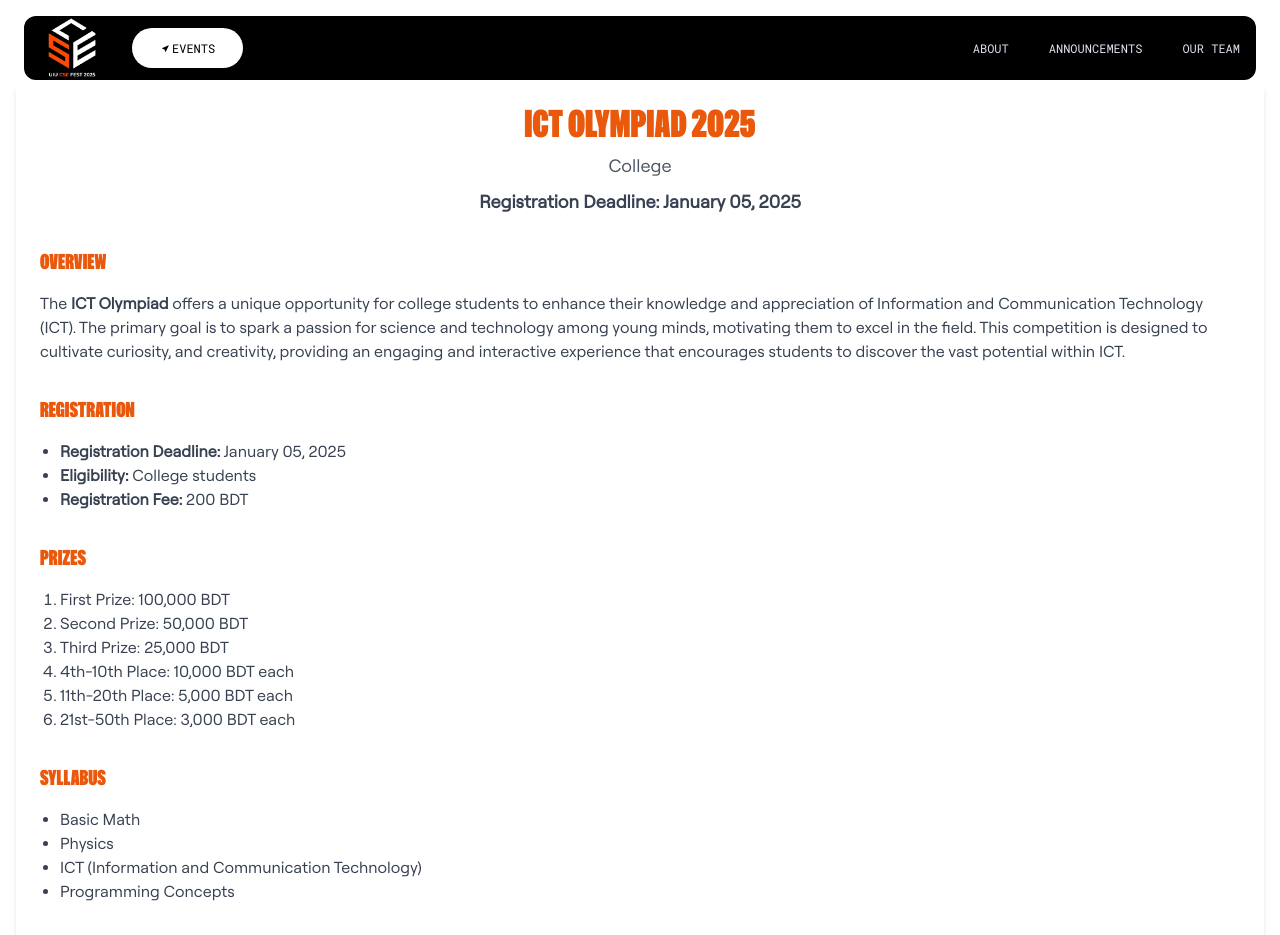
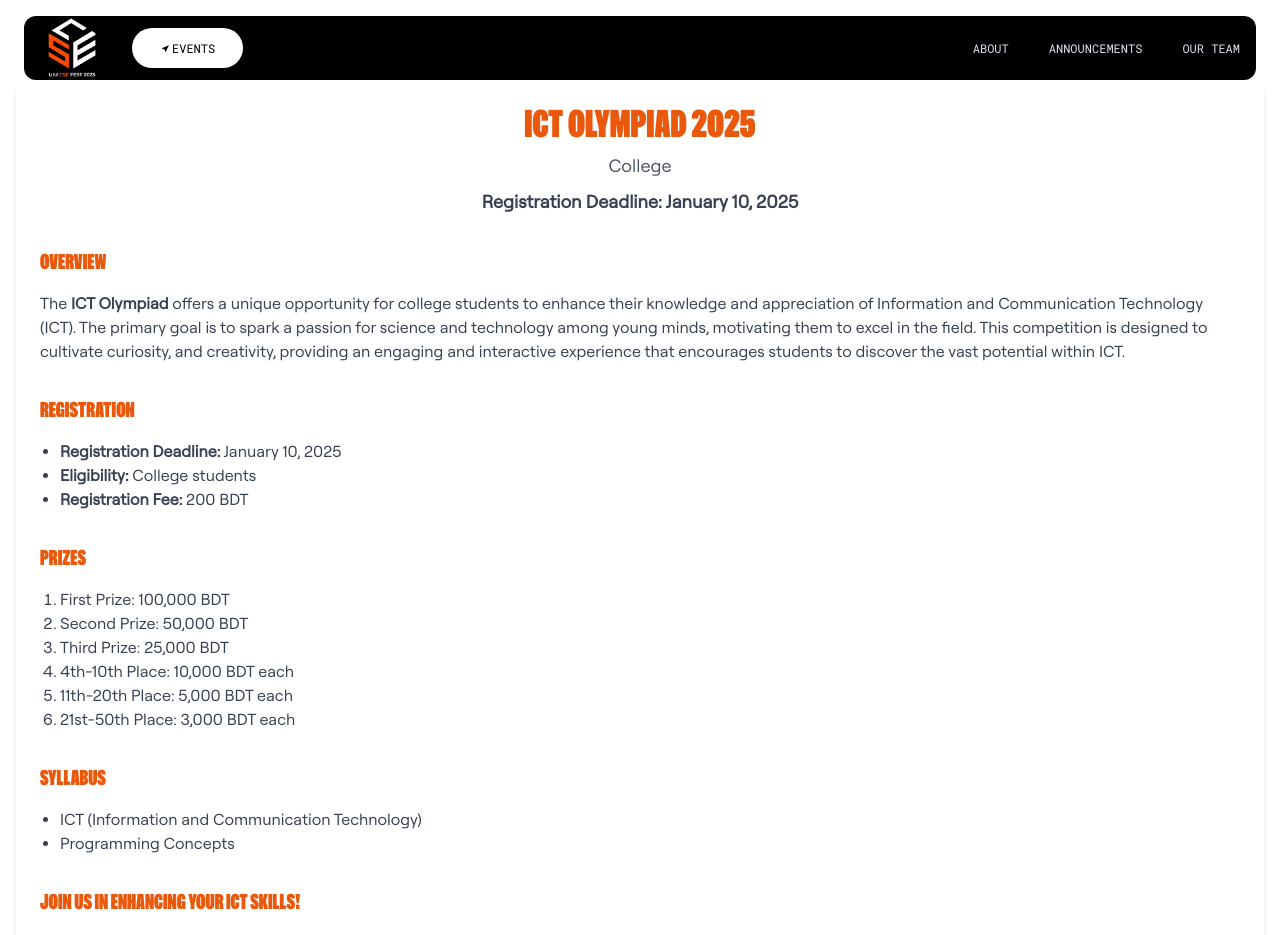
Before and after one commit to RuntimeError30/UIU-CSE-FEST-2025-Final-Repository, a React (Vite) app: page /ict-olympiad in a window 1280 px wide. Shown: the top 935 px of the page. Built offline with nearby package versions, Linux system fonts and the light colour scheme; a web font is replaced by a local one.

Commit message:
ict olympiad deadline extended

```diff
--- a/src/components/ICTolym.jsx
+++ b/src/components/ICTolym.jsx
@@ -1,7 +1,7 @@
 import Button from "./Button";
 import { TiLocationArrow } from "react-icons/ti";
 import { Link } from "react-router-dom";
-import RegistrationDeadline from "./Dates/RegistrationDeadline";
+
 
 const ICTolym = () => {
   return (
@@ -13,7 +13,7 @@ const ICTolym = () => {
           </h1>
           <p className="text-lg text-gray-600 mt-2">College</p>
           <p className="text-lg font-semibold text-gray-700 mt-2">
-          Registration Deadline: <RegistrationDeadline/>
+          Registration Deadline: January 10, 2025
           </p>
         </header>
 
@@ -29,7 +29,7 @@ const ICTolym = () => {
         <section className="mb-8">
           <h2 className="text-xl font-zentry font-semibold text-orange-600">Registration</h2>
           <ul className="list-disc pl-5 text-gray-700 mt-4">
-            <li><strong>Registration Deadline:</strong> <RegistrationDeadline/></li>
+            <li><strong>Registration Deadline:</strong> January 10, 2025</li>
             <li><strong>Eligibility:</strong> College students</li>
             <li><strong>Registration Fee:</strong> 200 BDT</li>
           </ul>
@@ -50,8 +50,8 @@ const ICTolym = () => {
         <section className="mb-8">
           <h2 className="text-xl font-zentry font-semibold text-orange-600">Syllabus</h2>
           <ul className="list-disc pl-5 text-gray-700 mt-4">
-            <li>Basic Math</li>
-            <li>Physics</li>
+            {/* <li>Basic Math</li>
+            <li>Physics</li> */}
             <li>ICT (Information and Communication Technology)</li>
             <li>Programming Concepts</li>
           </ul>
```
